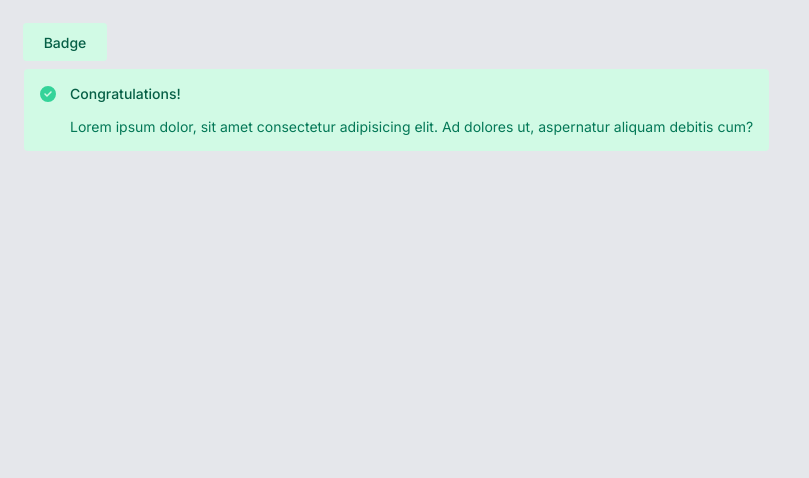
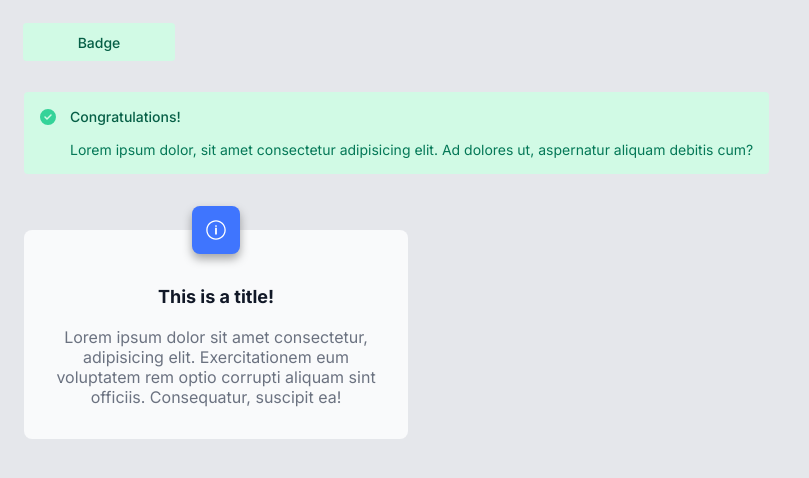
Before and after one commit to MadHapps/Module-11---Component-Library-, a React (Vite) app: page / in a window 1280 px wide. Shown: the top 478 px of the page, without its empty margins (0-809 px from the left). Built offline with nearby package versions, Linux system fonts and the light colour scheme.

Commit message:
Created Card component

```diff
--- a/src/App.jsx
+++ b/src/App.jsx
@@ -1,16 +1,24 @@
 import "./App.css";
 import Badge from "./Components/Badges/Badge";
 import Banner from "./Components/Banners/Banner";
+import Card from "./Components/Cards/Card";
+import { HiOutlineCloudUpload } from "react-icons/hi";
+
 
 function App() {
   return (
-    <>
+    <div className="component-wrapper">
       <Badge color="green">Badge</Badge>
       <Banner condition="success" title="Congratulations!">
         Lorem ipsum dolor, sit amet consectetur adipisicing elit. Ad dolores ut,
         aspernatur aliquam debitis cum?
       </Banner>
-    </>
+      <Card title="This is a title!" Icon="" iconColor="">
+        Lorem ipsum dolor sit amet consectetur, adipisicing elit. Exercitationem
+        eum voluptatem rem optio corrupti aliquam sint officiis. Consequatur,
+        suscipit ea!
+      </Card>
+    </div>
   );
 }
 
--- /dev/null
+++ b/src/Components/Cards/Card.css
@@ -0,0 +1,58 @@
+
+.card-wrapper {
+    position: relative;
+    display: grid;
+    align-items: start;
+    width:24em;
+    height: 14.5em;
+    margin: .5em;
+    padding-top: 1.5em;
+}
+
+.card {
+    display: flex;
+    gap: 1.25em;
+    flex-direction: column;
+    align-items: center;
+    justify-content: top;
+    width: 100%;
+    padding-inline: 1.5em;    padding-block: 3.5em 2em;
+    background-color: #F9FAFB;
+    border-radius: .5em;
+    transition: .25s ease;
+}
+
+.card:hover {
+    box-shadow: 0 0 15px 0px rgba(0, 0, 0, 0.146);
+    transition: .25s ease;
+}
+
+.card-title {
+    font-size: 1.125em;
+    color: #111827;
+}
+
+.card-description {
+    text-align: center;
+    color: #6B7280;
+}
+
+.card-icon-wrapper {
+    position: absolute;
+    top: 0;
+    left: 0;
+    right: 0;
+    margin-inline: auto;
+    display: grid;
+    place-content: center;
+    width: fit-content;
+    padding: .75em;
+    background-color: var(--blue-bg-drk);
+    border-radius: .5em;
+    box-shadow: 0 5px 10px 0 rgba(0, 0, 0, 0.341);
+}
+
+.card-icon {
+    font-size: 1.5em;
+    color: #FFFFFF;
+}
--- /dev/null
+++ b/src/Components/Cards/Card.jsx
@@ -0,0 +1,24 @@
+/* eslint-disable react/prop-types */
+import "./Card.css";
+import { IoIosInformationCircleOutline } from "react-icons/io";
+
+export default function Card({ Icon, iconColor, title, children }) {
+
+    const DefaultIcon = IoIosInformationCircleOutline
+
+  return (
+    <div className="card-wrapper">
+      <div
+        className="card-icon-wrapper"
+        style={{ backgroundColor: `${iconColor}` }}
+      >
+       {Icon ? <Icon className="card-icon" />
+       : <DefaultIcon className="card-icon" />}
+      </div>
+      <div className="card">
+        {title && <h1 className="card-title">{title}</h1>}
+        <p className="card-description">{children}</p>
+      </div>
+    </div>
+  );
+}
```
